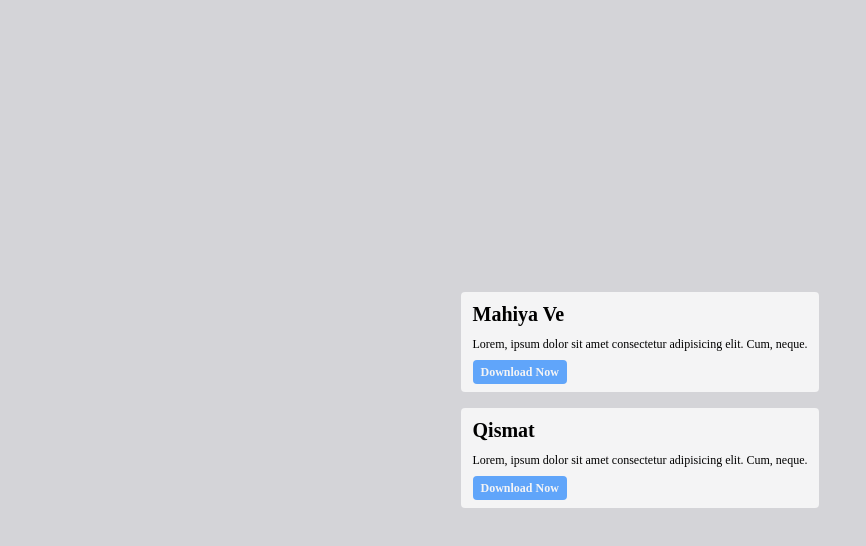
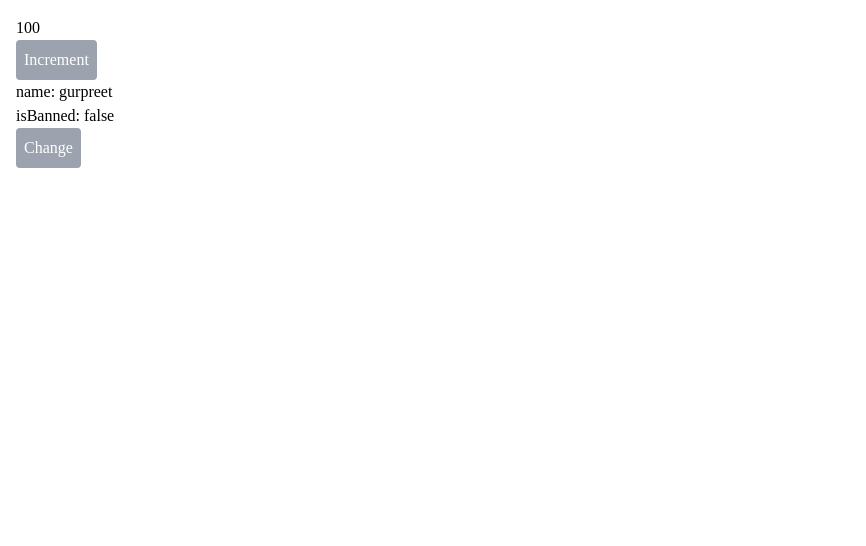
Before and after one commit to desgurpreet/React, a React (Vite) app: page / in a window 1280 px wide. Shown: the top 546 px of the page, without its empty margins (0-866 px from the left). Built offline with nearby package versions, Linux system fonts and the light colour scheme.

Commit message:
useState hook

```diff
--- a/src/App.jsx
+++ b/src/App.jsx
@@ -1,11 +1,31 @@
-import React from "react";
-// import Card from "./Components/Card";
-import Sound from "./Components/Sound";
+import React, { useState } from "react";
 function App() {
+  const [value, setValue] = useState(100);
+  const [banned, setBanned] = useState({ name: "gurpreet", isBanned: false });
+  //value for value (use inside () of useState)
+  //setValue give function to change the useState value
+  //in react we cannot change value directly
   return (
-    <div>
-      {/* <Card></Card> */}
-      <Sound></Sound>
+    <div className="p-4">
+      <div>
+        <h1>{value}</h1>
+        <button
+          onClick={() => setValue(value == 100 ? 200 : 100)}
+          className="p-2 bg-gray-400 text-white rounded"
+        >
+          Increment
+        </button>
+      </div>
+      <div>
+        <h1>name: {banned.name}</h1>
+        <h1>isBanned: {banned.isBanned.toString()}</h1>
+        <button
+          onClick={() => setBanned({ ...banned, isBanned: !banned.isBanned })}
+          className="p-2 bg-gray-400 text-white rounded"
+        >
+          Change
+        </button>
+      </div>
     </div>
   );
 }
```
